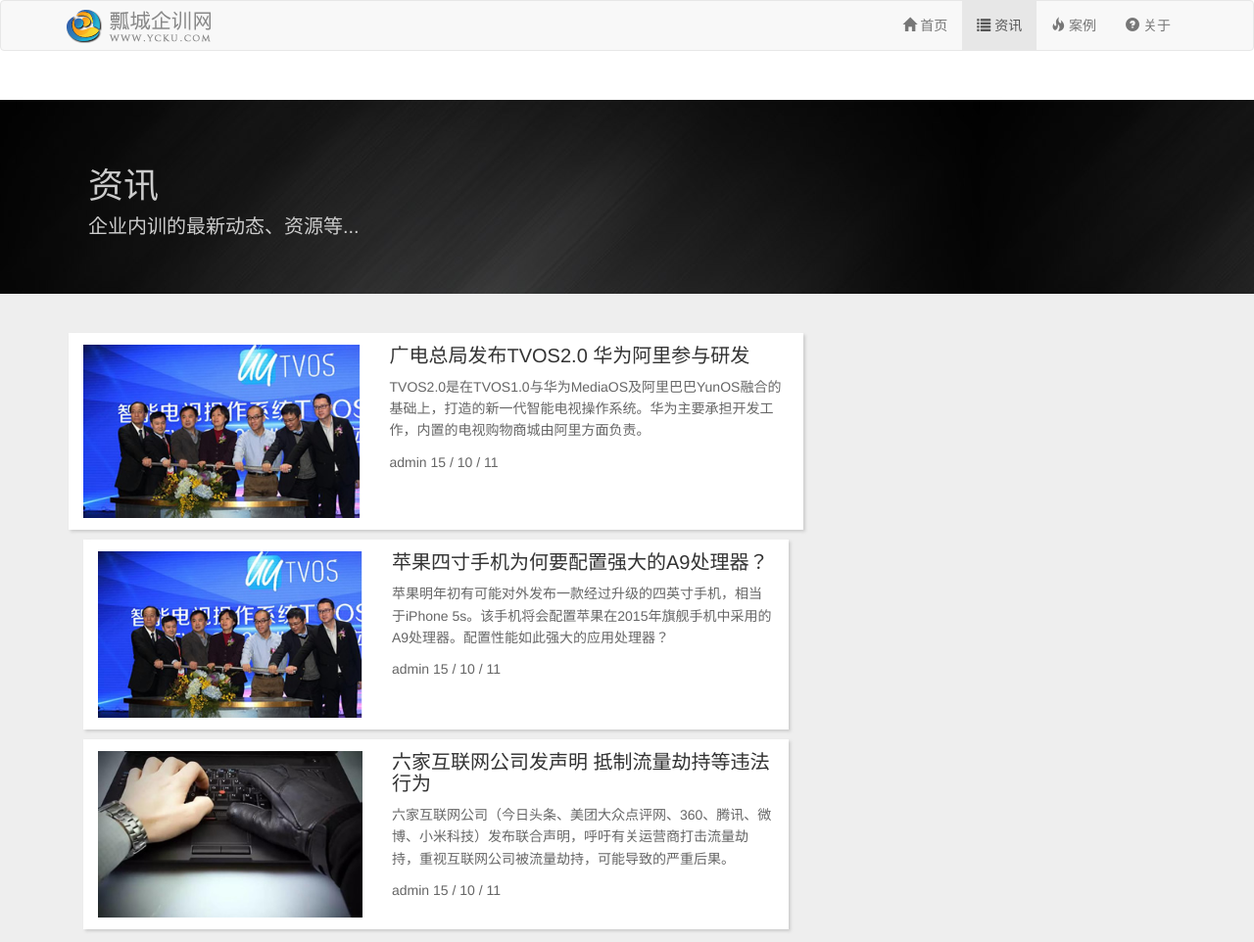
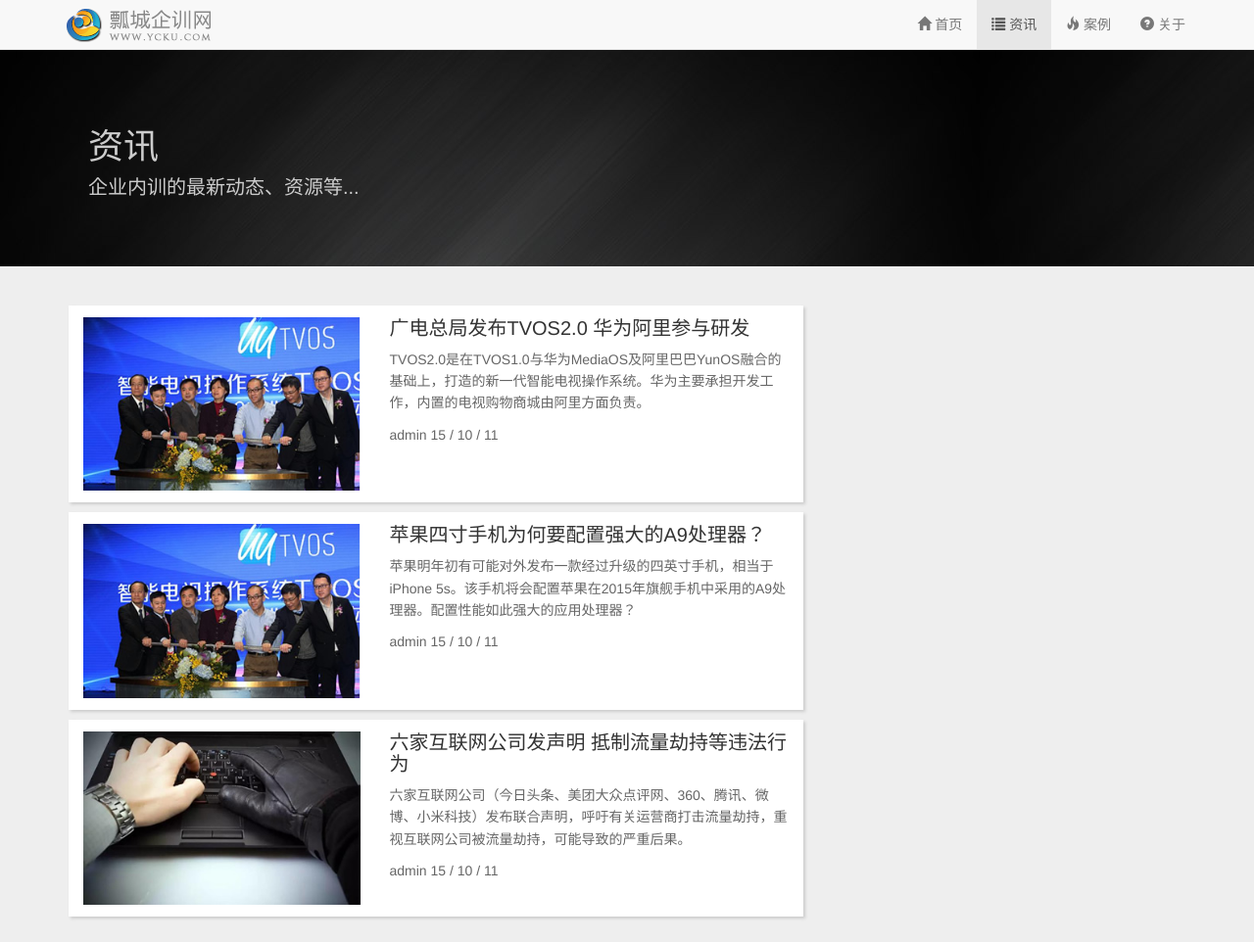
Before and after one commit to JustinZhao000/bootstrap-project-home-page, a plain HTML site: page information.html in a window 1280 px wide. Shown: the top 962 px of the page at 98% size. Drawn offline with Linux system fonts and the light colour scheme.

Commit message:
information.html00
1. fix the nav on the top of the age, and it will escape from the static
layer.

```diff
--- a/css/style.css
+++ b/css/style.css
@@ -8,9 +8,9 @@ body {
 	padding:0;
 }
 #myCaousel{
-	margin:50px 0 0;
+	margin:50px 0 0 0;
 }
-#navbar-collapse{
+#navbar-collapse ul{
 	margin-top:0;
 }
 .carousel img{
@@ -56,9 +56,10 @@ body {
 }
 /*information页*/
 .jumbotron{
-	background-image: url(../img/bg.jpg);
+	background:#ccc url(../img/bg.jpg);
 	color:#ccc;
 	margin:50px 0 0 0;
+	padding:60px 0;
 }
 .jumbotron h1{
 	font-size:26px;
--- a/information.html
+++ b/information.html
@@ -8,7 +8,7 @@
 </head>
 <body>
 <!-- 基本导航组件和响应式   -->
-<nav class="navbar navbar-default">
+<nav class="navbar navbar-default navbar-fixed-top">
   <div class="container">
     <div class="navbar-header">
       <a href="#" class="navbar-brand logo"  ><img src="img/logo.png" alt="企业的logo"></a>
@@ -25,6 +25,7 @@
       <li><a href="case.html"><span class="glyphicon glyphicon-fire"></span>  案例</a></li>
       <li><a href="about.html"><span class="glyphicon glyphicon-question-sign"></span> 关于</a></li>
     </ul>
+  </div>
   </div>
 </nav>
 
@@ -53,7 +54,7 @@
             </div>
           </div>
         </div>
-        <div class="container-fluid">
+
           <div class="row info-content">
             <div class="col-md-5 col-lg-5 col-xs-5">
               <img src="img/info1.jpg" class="img-responsive" alt="">
@@ -64,8 +65,7 @@
               <p>admin 15 / 10 / 11</p>
             </div>
           </div>
-        </div>
-        <div class="container-fluid">
+
           <div class="row info-content">
             <div class="col-md-5 col-lg-5 col-xs-5">
               <img src="img/info3.jpg" class="img-responsive" alt="">
@@ -75,7 +75,7 @@
               <p class="hidden-xs">六家互联网公司（今日头条、美团大众点评网、360、腾讯、微博、小米科技）发布联合声明，呼吁有关运营商打击流量劫持，重视互联网公司被流量劫持，可能导致的严重后果。</p>
               <p>admin 15 / 10 / 11</p>
             </div>
-          </div>
+
         </div>
       </div>
       <div class="col-md-4">
```
Also changed, not shown: index.html (+2 -1 lines).
